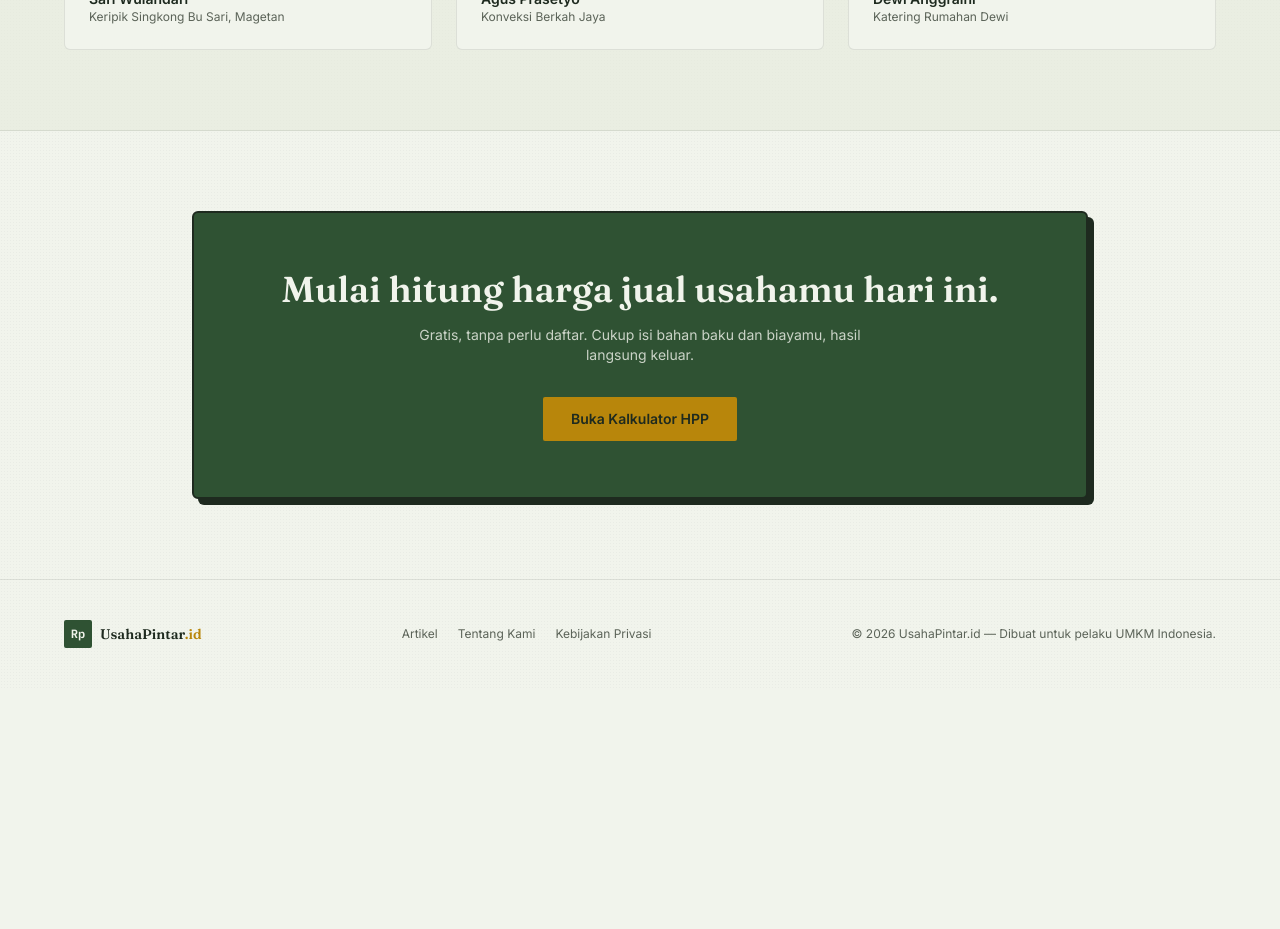
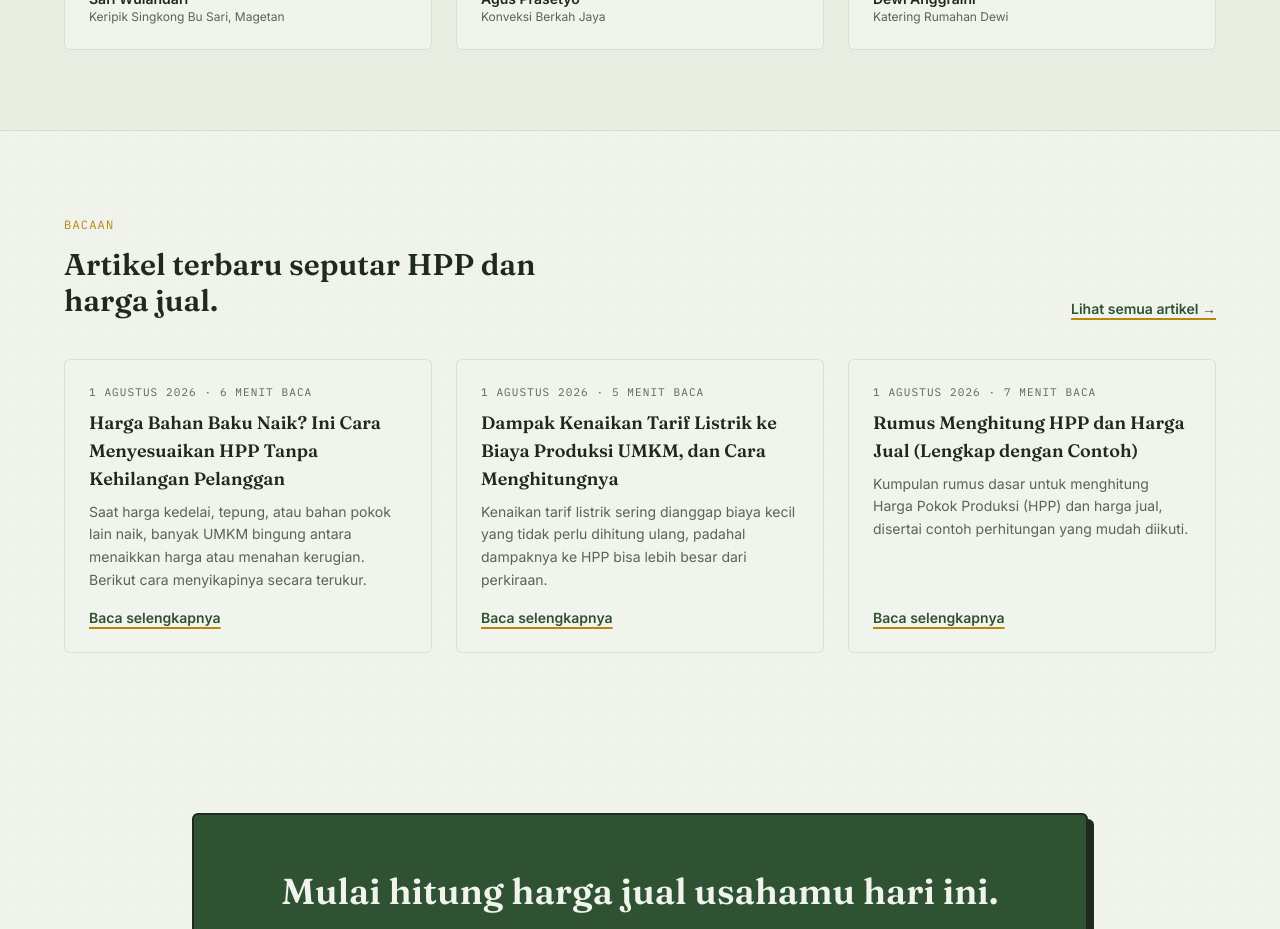
Before and after one commit to usahapintar-id/usahapintar-id, a Next.js app in the folder usahapintar/: page / in a window 1280 px wide. Shown: the part 3520-4449 px from the top of the page. Before the commit the page ends 4208 px from the top, so only its background shows below. Built offline with nearby package versions, Linux system fonts and the light colour scheme.

Commit message:
Tampilkan artikel terbaru di halaman utama

```diff
--- a/usahapintar/app/page.tsx
+++ b/usahapintar/app/page.tsx
@@ -5,6 +5,7 @@ import Features from "@/components/Features";
 import HowItWorks from "@/components/HowItWorks";
 import HPPCalculator from "@/components/HPPCalculator";
 import Testimonials from "@/components/Testimonials";
+import LatestArticles from "@/components/LatestArticles";
 import CTASection from "@/components/CTASection";
 import Footer from "@/components/Footer";
 
@@ -18,6 +19,7 @@ export default function Home() {
       <HowItWorks />
       <HPPCalculator />
       <Testimonials />
+      <LatestArticles />
       <CTASection />
       <Footer />
     </main>
--- /dev/null
+++ b/usahapintar/components/LatestArticles.tsx
@@ -0,0 +1,52 @@
+import Link from "next/link";
+import { artikelList } from "@/lib/artikel";
+
+export default function LatestArticles() {
+  const latest = artikelList.slice(0, 3);
+
+  return (
+    <section className="px-6 py-20">
+      <div className="mx-auto max-w-6xl">
+        <div className="flex flex-wrap items-end justify-between gap-4">
+          <div>
+            <span className="font-mono text-xs uppercase tracking-widest text-brass">
+              Bacaan
+            </span>
+            <h2 className="mt-3 max-w-lg font-display text-3xl font-semibold text-ink">
+              Artikel terbaru seputar HPP dan harga jual.
+            </h2>
+          </div>
+          <Link
+            href="/artikel"
+            className="font-body text-sm font-semibold text-forest underline decoration-brass decoration-2 underline-offset-4"
+          >
+            Lihat semua artikel &rarr;
+          </Link>
+        </div>
+
+        <div className="mt-10 grid gap-6 md:grid-cols-3">
+          {latest.map((a) => (
+            <Link
+              key={a.slug}
+              href={`/artikel/${a.slug}`}
+              className="group flex flex-col rounded-md border border-ink/10 bg-paper p-6 transition hover:border-forest/40"
+            >
+              <p className="font-mono text-[11px] uppercase tracking-widest text-muted">
+                {a.date} &middot; {a.readTime}
+              </p>
+              <h3 className="mt-2 font-display text-lg font-semibold text-ink group-hover:text-forest">
+                {a.title}
+              </h3>
+              <p className="mt-2 flex-1 font-body text-sm leading-relaxed text-muted">
+                {a.excerpt}
+              </p>
+              <span className="mt-4 font-body text-sm font-semibold text-forest underline decoration-brass decoration-2 underline-offset-4">
+                Baca selengkapnya
+              </span>
+            </Link>
+          ))}
+        </div>
+      </div>
+    </section>
+  );
+}
```
